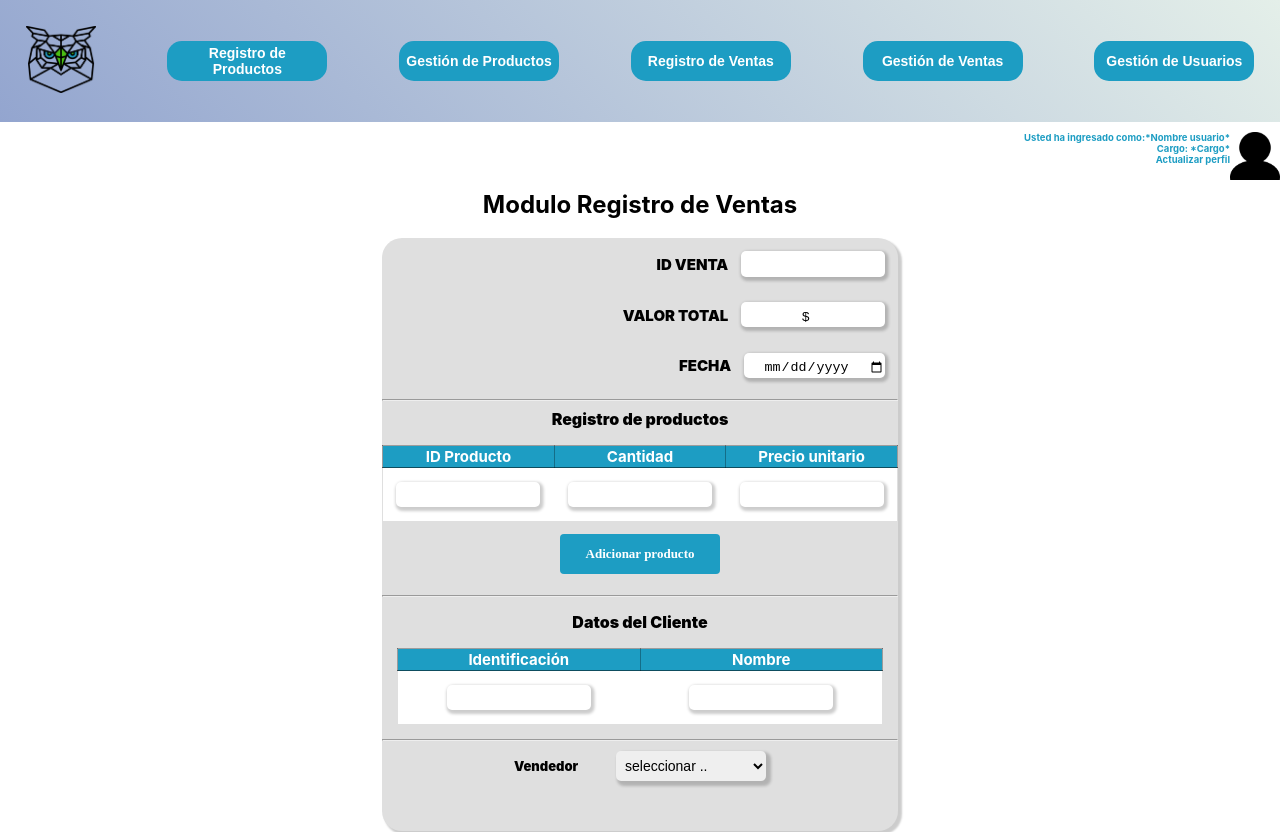
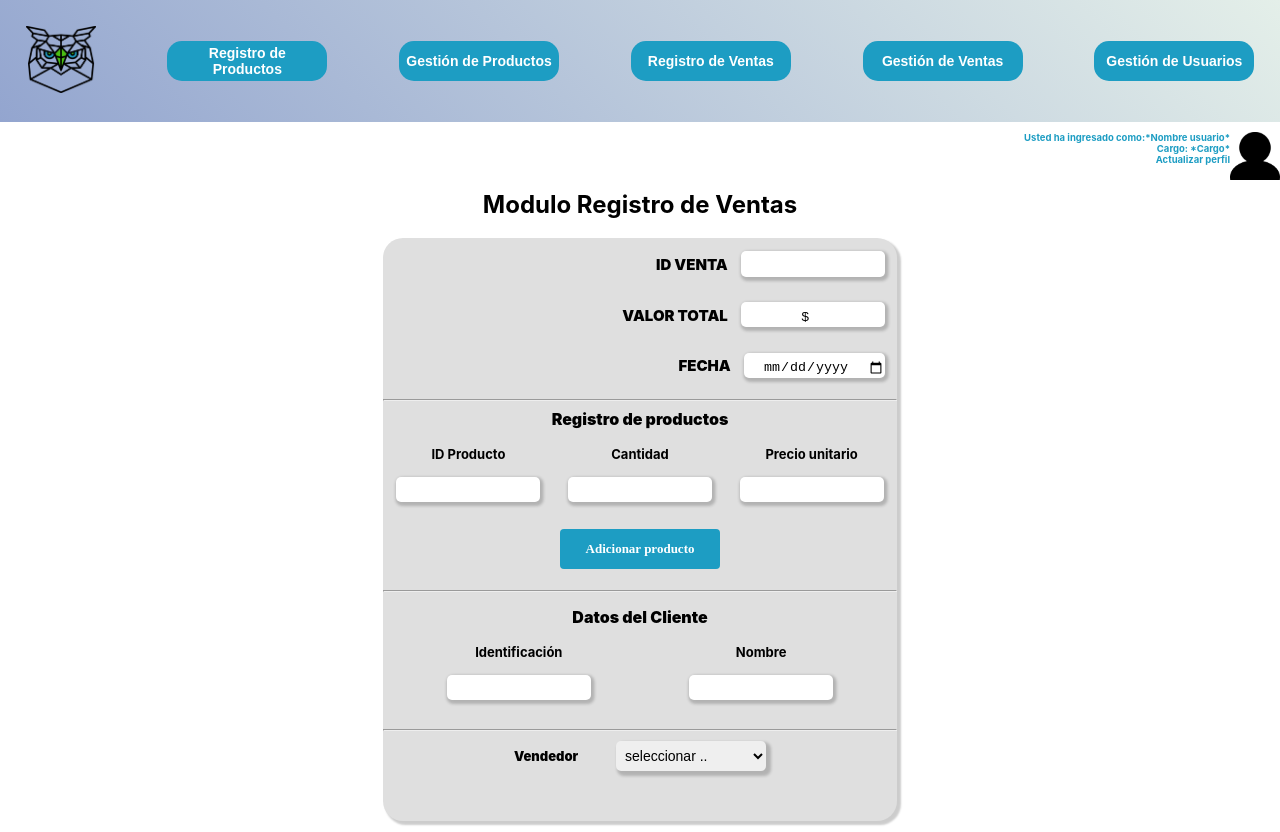
Before and after one commit to wolfangvera/g.p.i, a React (Create React App) app: page /RegistroVenta in a window 1280 px wide. Shown: the top 832 px of the page. Built offline with nearby package versions, Linux system fonts and the light colour scheme.

Commit message:
cambio de estilo en tabla

```diff
--- a/src/pages/RegistroVenta.js
+++ b/src/pages/RegistroVenta.js
@@ -27,14 +27,14 @@ const RegistroVenta = () => {
                         <table className="tabla_registro">
                             <caption className="Titulo_tabla">Registro de productos</caption>
                             <thead className="thead">
-                                <th className="th">ID Producto</th>
-                                <th className="th">Cantidad</th>
-                                <th className="th">Precio unitario</th>
+                                <th className="th_regventa">ID Producto</th>
+                                <th className="th_regventa">Cantidad</th>
+                                <th className="th_regventa">Precio unitario</th>
                             </thead>
                             <tbody>
-                                <td className="td"><input className="input_info" type="text" /> </td>
-                                <td className="td"><input className="input_info" type="text" /> </td>
-                                <td className="td"><input className="input_info" type="text" /> </td>
+                                <td className="td_regventa"><input className="input_info" type="text" /> </td>
+                                <td className="td_regventa"><input className="input_info" type="text" /> </td>
+                                <td className="td_regventa"><input className="input_info" type="text" /> </td>
                             </tbody>
                         </table>
                         <div>
@@ -43,16 +43,16 @@ const RegistroVenta = () => {
                     </div>
                     <hr />
                     <div className="info_cliente">
-                        <table className="table">
+                        <table className="tabla_cliente">
                             <caption className="Titulo_tabla">Datos del Cliente</caption>
                             <thead className="thead">
-                                <th className="th">Identificación</th>
-                                <th className="th">Nombre</th>
+                                <th className="th_regventa">Identificación</th>
+                                <th className="th_regventa">Nombre</th>
 
                             </thead>
                             <tbody>
-                                <td className="td"><input className="input_info" type="text" /> </td>
-                                <td className="td"><input className="input_info" type="text" /> </td>
+                                <td className="td_regventa"><input className="input_info" type="text" /> </td>
+                                <td className="td_regventa"><input className="input_info" type="text" /> </td>
 
                             </tbody>
                         </table>
--- a/src/style/RegistroVenta.css
+++ b/src/style/RegistroVenta.css
@@ -54,7 +54,7 @@
     text-align: center;
     font-size:medium;
 }
-.table {
+.tabla_cliente {
     width:100%;
     border-collapse:collapse;
 }
@@ -134,12 +134,12 @@
     margin-right:auto;
 }
 
-.th,.td {
+.th_regventa,.td_regventa {
     font-size: small;
     text-align: center;
     vertical-align: center;
 }
-.td>.input {
+.td_regventa>.input {
 
     align-items:  center;
 }
```
